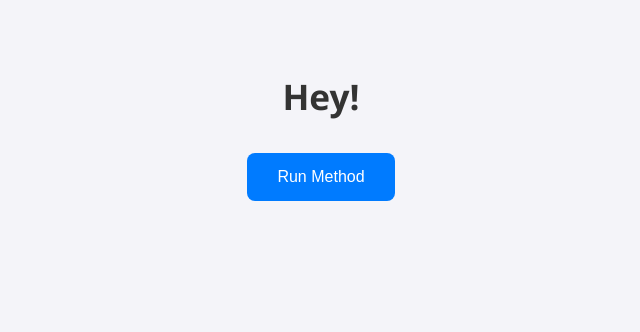
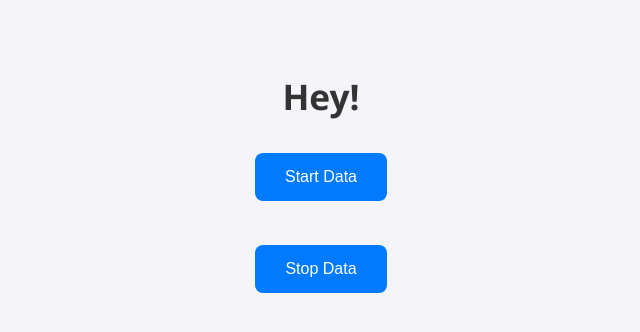
Before and after one commit to Amoyzzz/Dreams-v2, a Flask app: template project/templates/index.html in a window 1280 px wide. Shown: the top 332 px of the page, without its empty margins (319-959 px from the left). Run offline with Flask 3, Linux system fonts and the light colour scheme; the template is opened without the code that fills it, so the values that code supplies are empty.

Commit message:
start and stop buttons working !!
st

```diff
--- a/project/app.py
+++ b/project/app.py
@@ -1,5 +1,12 @@
 from flask import Flask, render_template, request
+import requests
+import time
+import json
+
 app = Flask(__name__)
+PP_ADDRESS = "http://192.168.86.38/"
+PP_CHANNELS = ['accX', 'accY', 'accZ']
+run = False  # Declare as a global variable
 
 @app.route('/')
 def index():
@@ -8,11 +15,37 @@ def index():
 
 @app.route('/data_retrieve', methods=['POST'])
 def data_retrieve():
-    # Run your method here (for now just adding a message)
+    global run  # Access the global 'run' variable
+    run = True
+    # Simulate running a method
     message = "Method has been triggered!"
 
-    # Render the template again, passing the message to the front-end
+    while run:
+        print("METHOD IS TRIGGERING !!!")
+        time.sleep(1)  # Sleep to avoid locking the CPU with an infinite loop
+        # Uncomment and modify this block when you're ready to fetch data from Phyphox
+        # url = PP_ADDRESS + "/get?" + ("&".join(PP_CHANNELS))
+        # try:
+        #     getRequest = requests.get(url).text
+        # except:
+        #     print("No Data At the Moment, Please Restart")
+        #     break
+        # data = json.loads(getRequest)
+        # for channel in PP_CHANNELS:
+        #     acc_data = data['buffer'][channel]['buffer'][0]
+        #     print(f'{acc_data:10.7}', end='\t')
+
+        # Check for `run` being False to stop the loop
+        if not run:
+            break
+
     return render_template('index.html', message=message)
+
+@app.route('/end_data', methods=['POST'])
+def data_stop():
+    global run  # Access the global 'run' variable
+    run = False  # Stop the data collection loop
+    return render_template('index.html', message='STOPPED METHOD')
 
 if __name__ == "__main__":
     app.run(debug=True, port=5000)
--- a/project/templates/index.html
+++ b/project/templates/index.html
@@ -14,7 +14,14 @@
 
   <!-- Form with a button to trigger the method -->
   <form action="/data_retrieve" method="POST">
-    <button type="submit">Run Method</button>
+    <button type="submit">Start Data</button>
+  </form>
+
+  <!-- Display message if it exists -->
+  <h1>{{ message }}</h1>
+
+  <form action="/end_data" method="POST">
+    <button type="submit">Stop Data</button>
   </form>
 
   <!-- Correct way to link JS files -->
```
